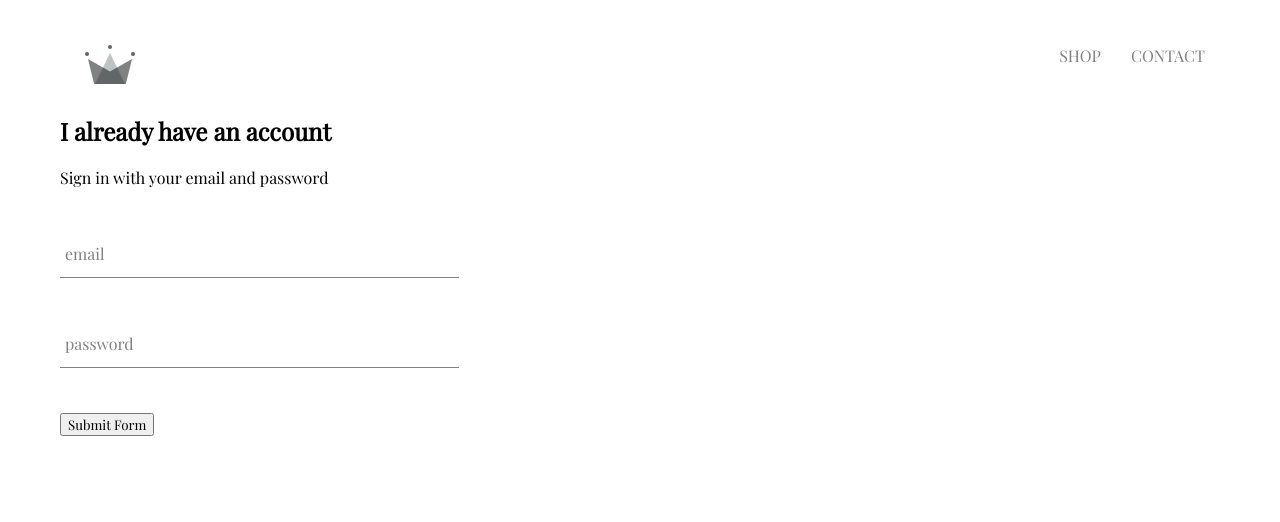
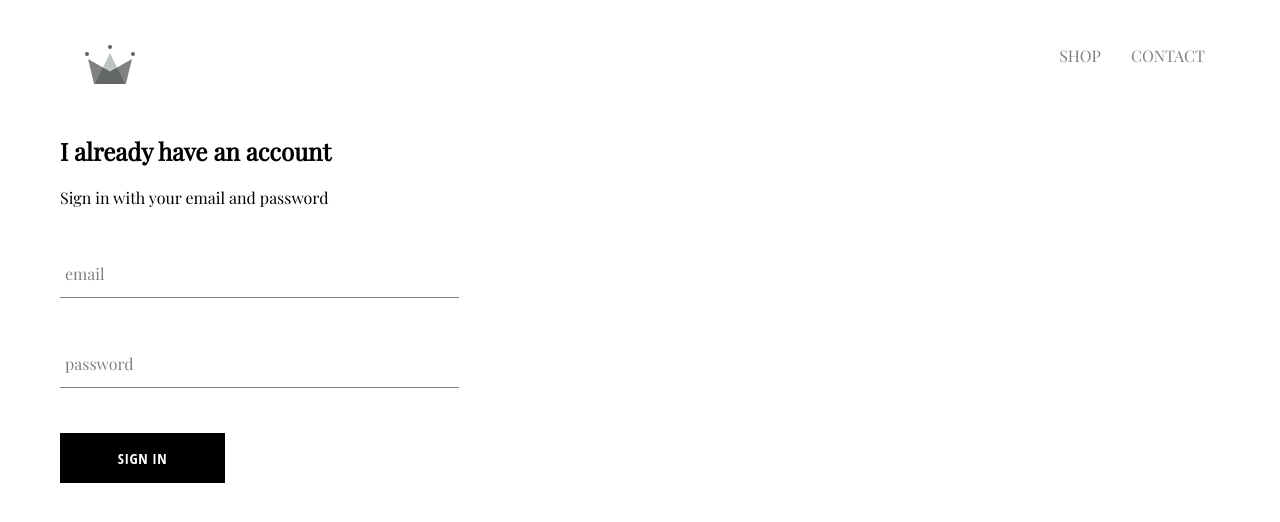
Before and after one commit to kmooventhan98/Ecommerce-using-ReactJS, a React (Create React App) app: page /signin in a window 1280 px wide. Shown: the top 522 px of the page. Built offline with nearby package versions, Linux system fonts and the light colour scheme.

Commit message:
added custom button component

```diff
--- /dev/null
+++ b/src/components/custom-button/custom-button.component.jsx
@@ -0,0 +1,10 @@
+import React from "react";
+import "./custom-button.styles.scss";
+
+const CustomButton = ({ children, ...otherProps }) => (
+  <button className='custom-button' {...otherProps}>
+    {children}
+  </button>
+);
+
+export default CustomButton;
--- /dev/null
+++ b/src/components/custom-button/custom-button.styles.scss
@@ -0,0 +1,22 @@
+.custom-button {
+  min-width: 165px;
+  width: auto;
+  height: 50px;
+  letter-spacing: 0.5px;
+  line-height: 50px;
+  padding: 0 35px 0 35px;
+  font-size: 15px;
+  background-color: black;
+  color: white;
+  text-transform: uppercase;
+  font-family: "Open Sans Condensed";
+  font-weight: bolder;
+  border: none;
+  cursor: pointer;
+
+  &:hover {
+    background-color: white;
+    color: black;
+    border: 1px solid black;
+  }
+}
--- a/src/components/sign-in/sign-in.component.jsx
+++ b/src/components/sign-in/sign-in.component.jsx
@@ -1,4 +1,5 @@
 import React from "react";
+import CustomButton from "../custom-button/custom-button.component";
 import FormInput from "../form-input/form-input.component";
 import "./sign-in.styles.scss";
 
@@ -47,7 +48,7 @@
             required
           />
 
-          <button type='submit'>Submit Form</button>
+          <CustomButton type='submit'>Sign In</CustomButton>
         </form>
       </div>
     );
--- a/src/components/sign-in/sign-in.styles.scss
+++ b/src/components/sign-in/sign-in.styles.scss
@@ -1,3 +1,5 @@
 .sign-in {
   width: 30vw;
+  display: flex;
+  flex-direction: column;
 }
```
